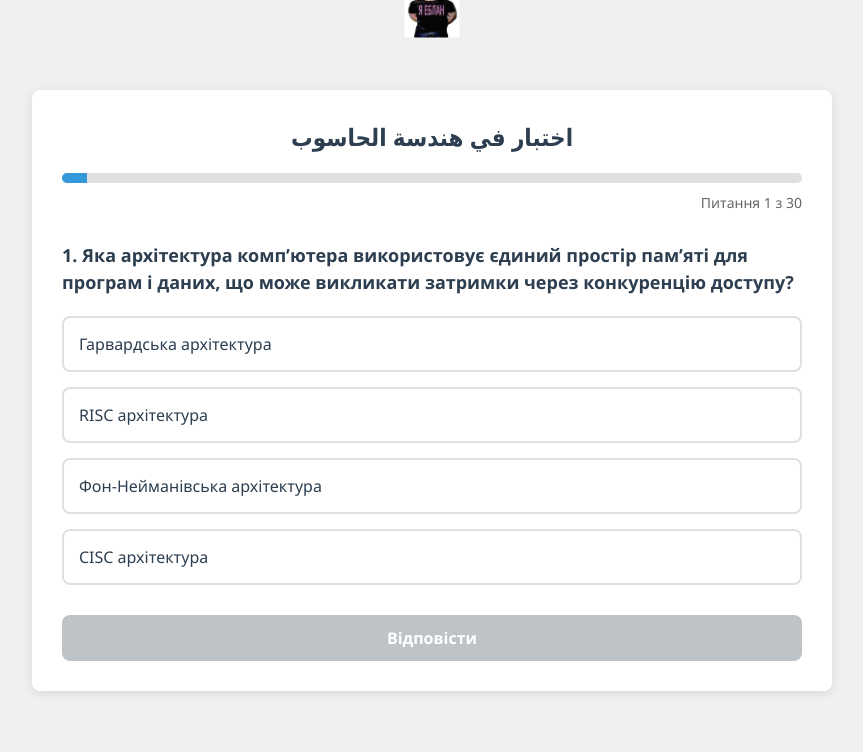
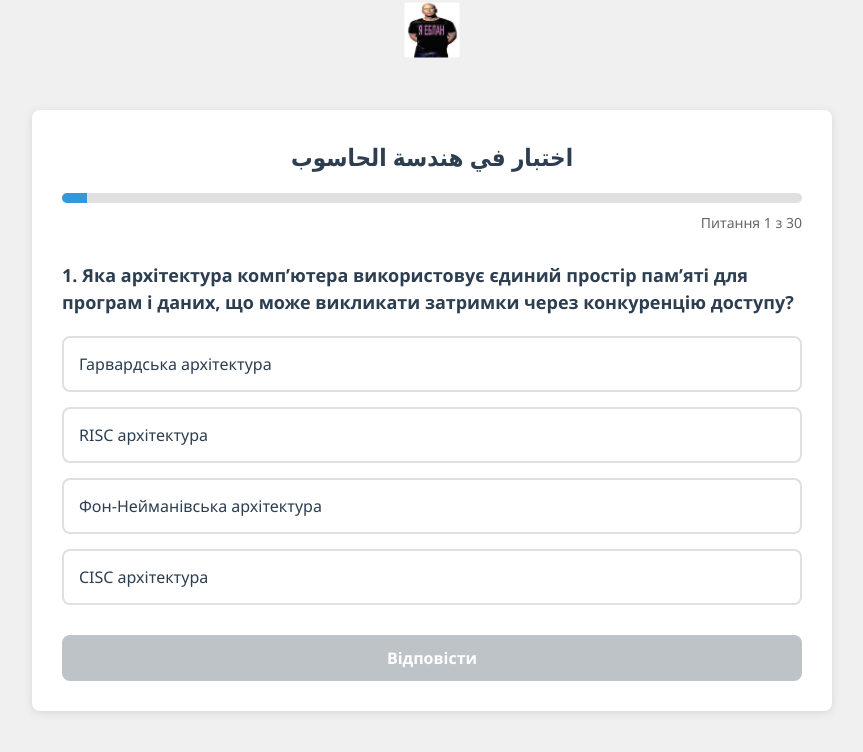
Before and after one commit to Nickson4k/TEST_-3, a plain HTML site: page index.html in a window 1280 px wide. Shown: the whole page, without its empty margins (208-1071 px from the left). Drawn offline with Linux system fonts and the light colour scheme.

Commit message:
Update styles.css

```diff
--- a/styles.css
+++ b/styles.css
@@ -27,7 +27,8 @@ body {
     width: 55px;
     position: absolute;
     left: 50%;
-    top: 10px;
+   top: 10px;
+   padding-top: 40px;
     transform: translate(-50%, -50%);
 }
 .container {
@@ -41,6 +42,7 @@ body {
     box-shadow: var(--box-shadow);
     padding: 30px;
     margin-bottom: 20px;
+    margin-top: 40px;
 }
 
 .quiz-header {
```
